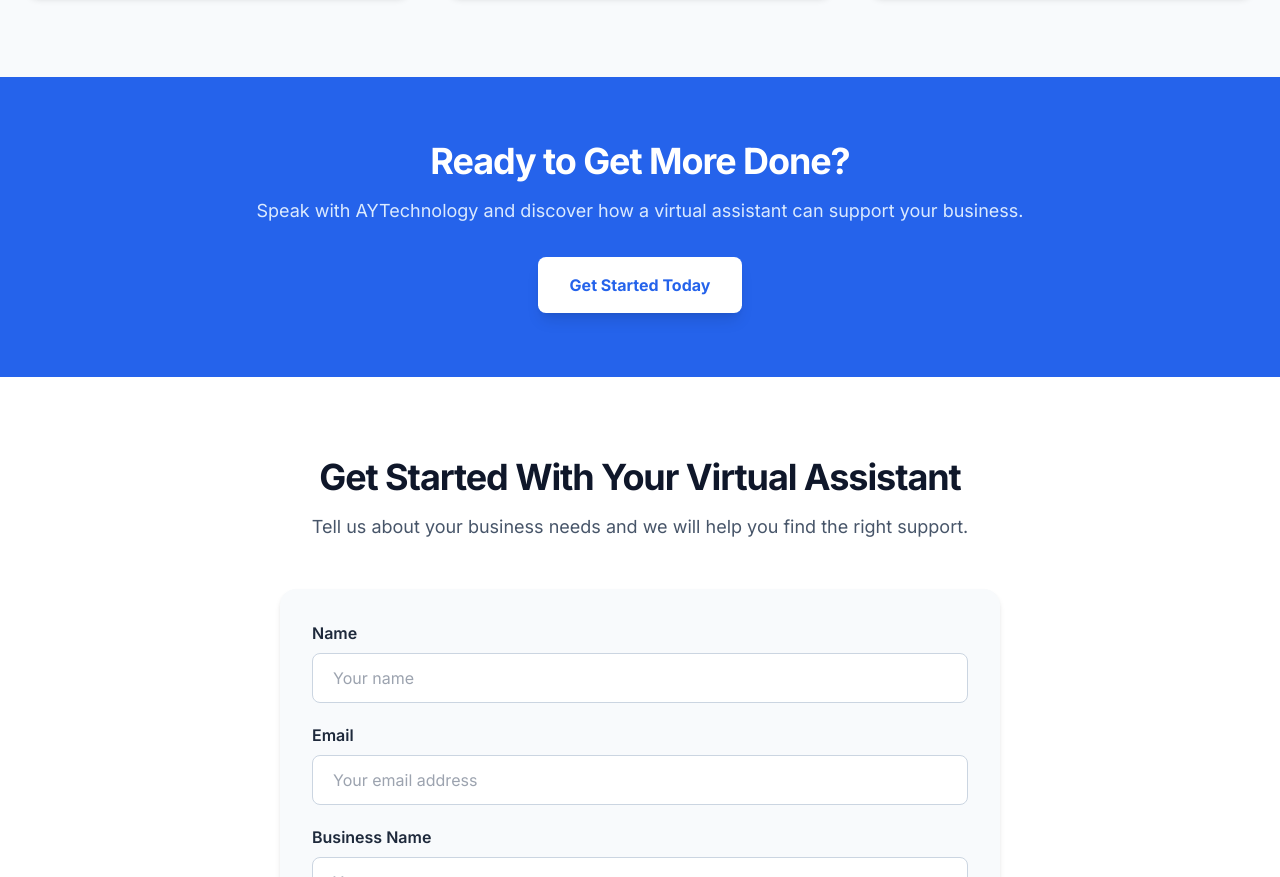
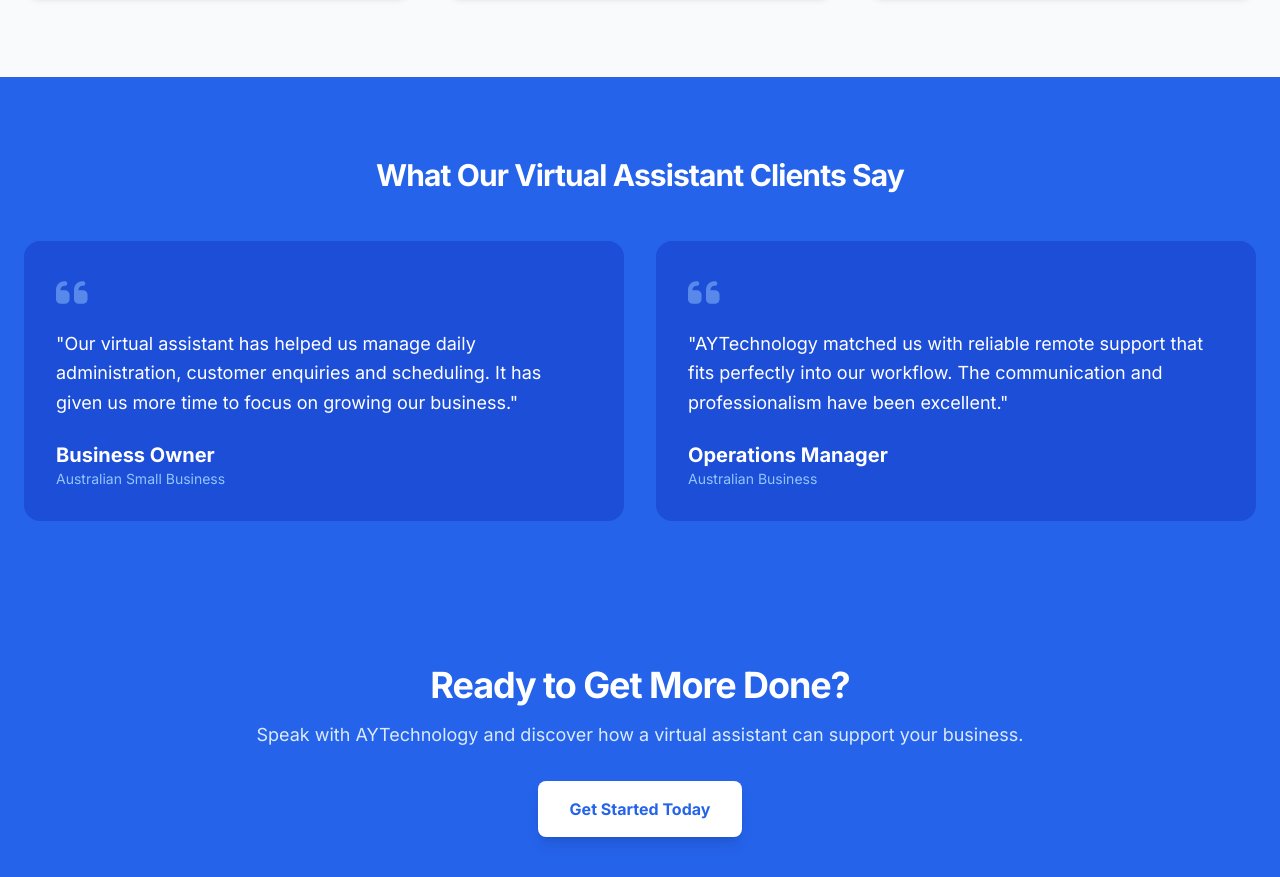
Before and after one commit to lefkrams/aytechnology, a website: page virtual-assistant-services.html in a window 1280 px wide. Shown: the part 2489-3366 px from the top of the page. Drawn offline with nearby package versions, Linux system fonts and the light colour scheme.

Commit message:
Update virtual-assistant-services.html

```diff
--- a/virtual-assistant-services.html
+++ b/virtual-assistant-services.html
@@ -622,6 +622,65 @@ Your assistant manages tasks while you focus on business growth.
 
 </section>
 
+<!-- VA TESTIMONIALS -->
+
+<section class="py-20 bg-blue-600 text-white">
+
+<div class="max-w-7xl mx-auto px-6">
+
+<h2 class="text-3xl font-bold text-center mb-12">
+What Our Virtual Assistant Clients Say
+</h2>
+
+
+<div class="grid md:grid-cols-2 gap-8">
+
+
+<div class="bg-blue-700 p-8 rounded-2xl">
+
+<i class="fa-solid fa-quote-left text-blue-300 text-4xl mb-4 opacity-50"></i>
+
+<p class="text-lg mb-6 leading-relaxed">
+"Our virtual assistant has helped us manage daily administration, customer enquiries and scheduling. It has given us more time to focus on growing our business."
+</p>
+
+<p class="font-bold text-xl">
+Business Owner
+</p>
+
+<p class="text-blue-300 text-sm">
+Australian Small Business
+</p>
+
+</div>
+
+
+
+<div class="bg-blue-700 p-8 rounded-2xl">
+
+<i class="fa-solid fa-quote-left text-blue-300 text-4xl mb-4 opacity-50"></i>
+
+<p class="text-lg mb-6 leading-relaxed">
+"AYTechnology matched us with reliable remote support that fits perfectly into our workflow. The communication and professionalism have been excellent."
+</p>
+
+<p class="font-bold text-xl">
+Operations Manager
+</p>
+
+<p class="text-blue-300 text-sm">
+Australian Business
+</p>
+
+</div>
+
+
+</div>
+
+</div>
+
+</section>
+
 <!-- CTA -->
 
 <section class="py-16 bg-blue-600 text-white">
```
